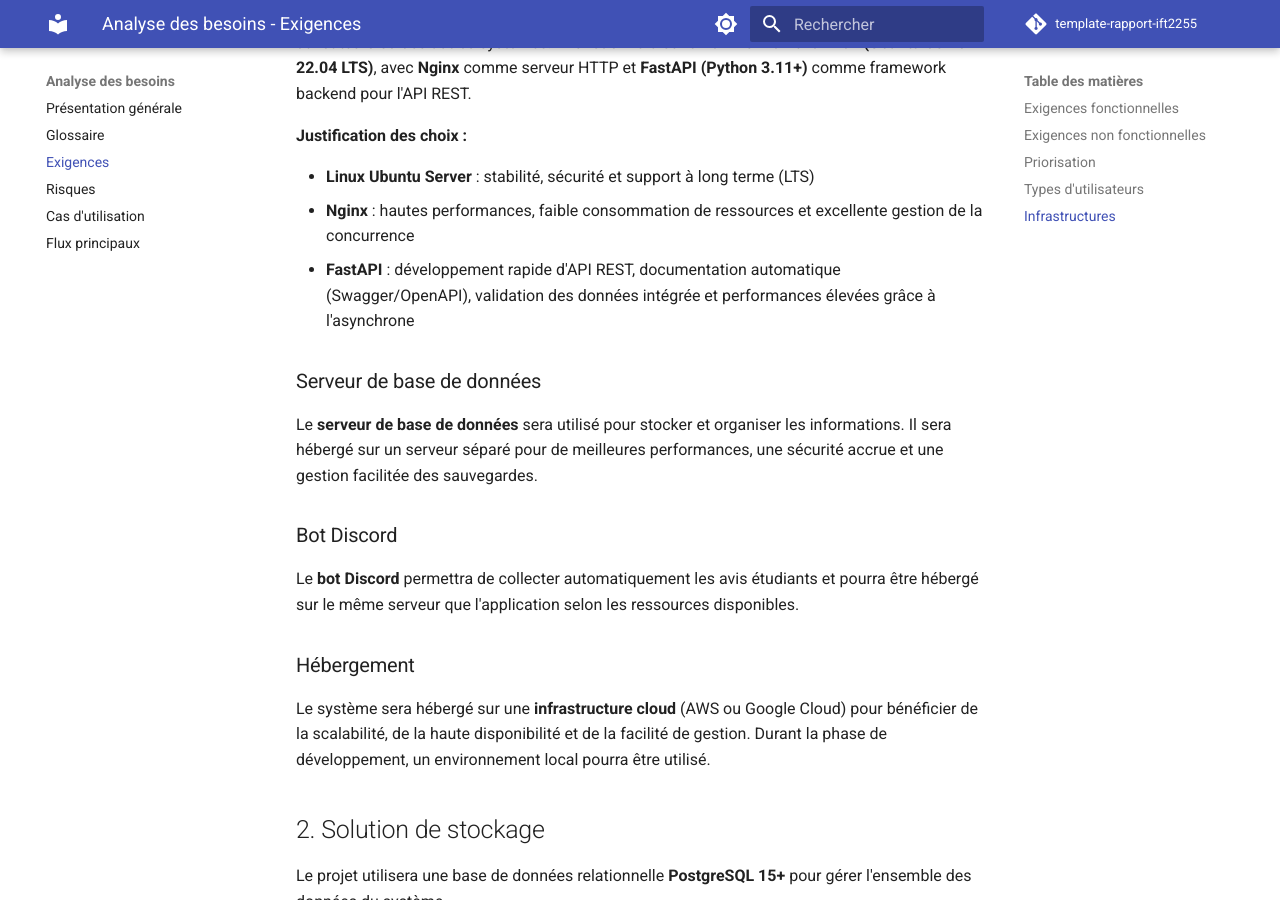
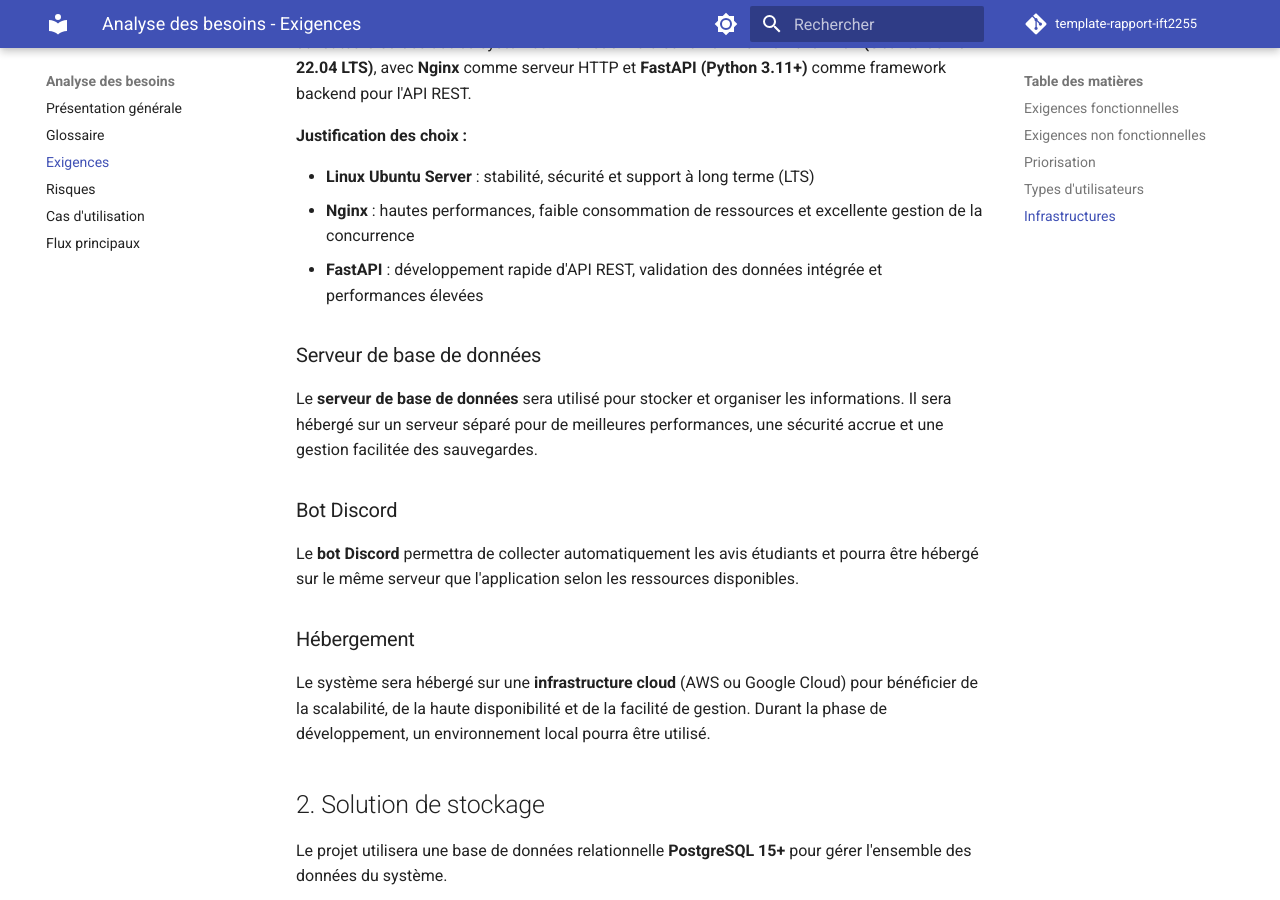
Before and after one commit to jujutheriault/IFT2255_Devoir1, an MkDocs documentation site: the page built from docs/besoins/exigences.md, in a window 1280 px wide and 900 px high, scrolled down 1696 px. Built offline with MkDocs 1.6.1 and Material for MkDocs 9.7.7, drawn with Linux system fonts in a browser that asks for light colours; comment, search, counter and statistics services are not loaded.

Commit message:
Update exigences.md

```diff
--- a/docs/besoins/exigences.md
+++ b/docs/besoins/exigences.md
@@ -62,7 +62,7 @@ Le **serveur web** permettra d'héberger l'application et de gérer les requête
 
 - **Linux Ubuntu Server** : stabilité, sécurité et support à long terme (LTS)
 - **Nginx** : hautes performances, faible consommation de ressources et excellente gestion de la concurrence
-- **FastAPI** : développement rapide d'API REST, documentation automatique (Swagger/OpenAPI), validation des données intégrée et performances élevées grâce à l'asynchrone
+- **FastAPI** : développement rapide d'API REST, validation des données intégrée et performances élevées
 
 ### Serveur de base de données
 
```
